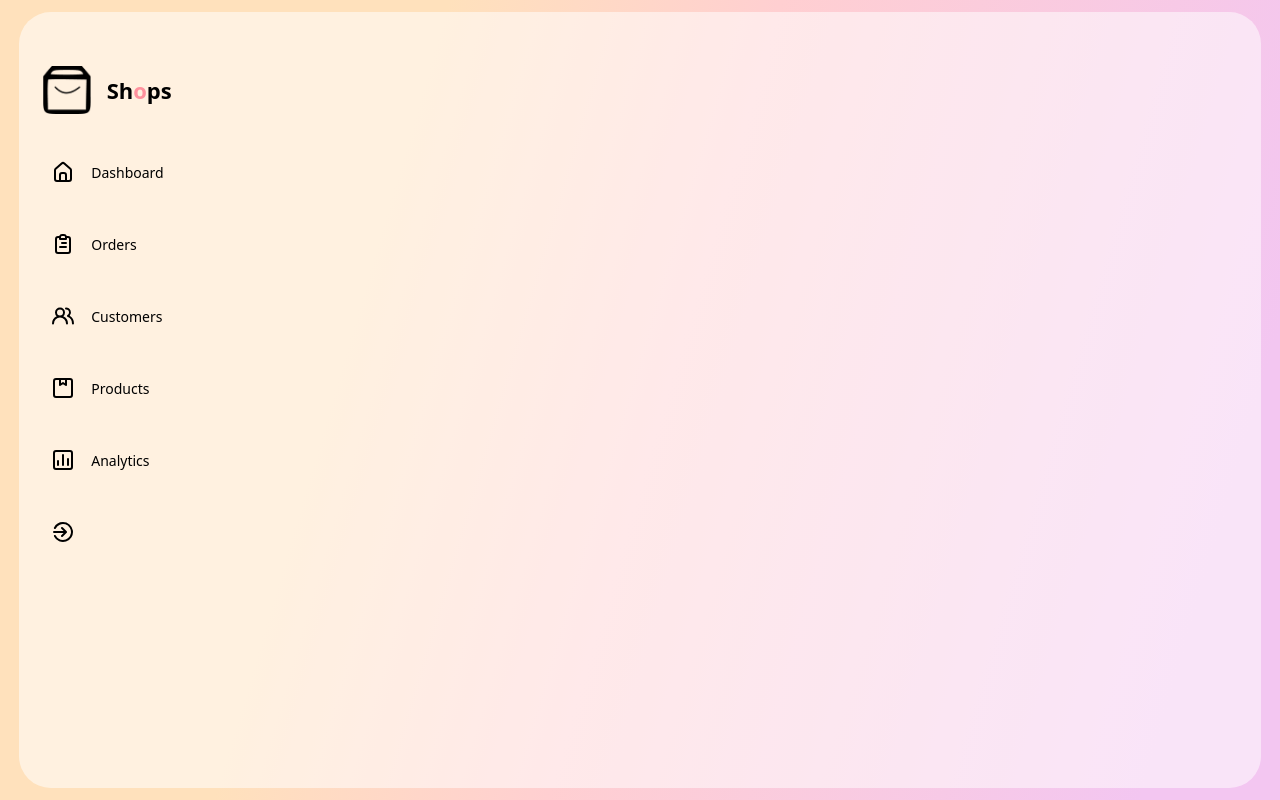
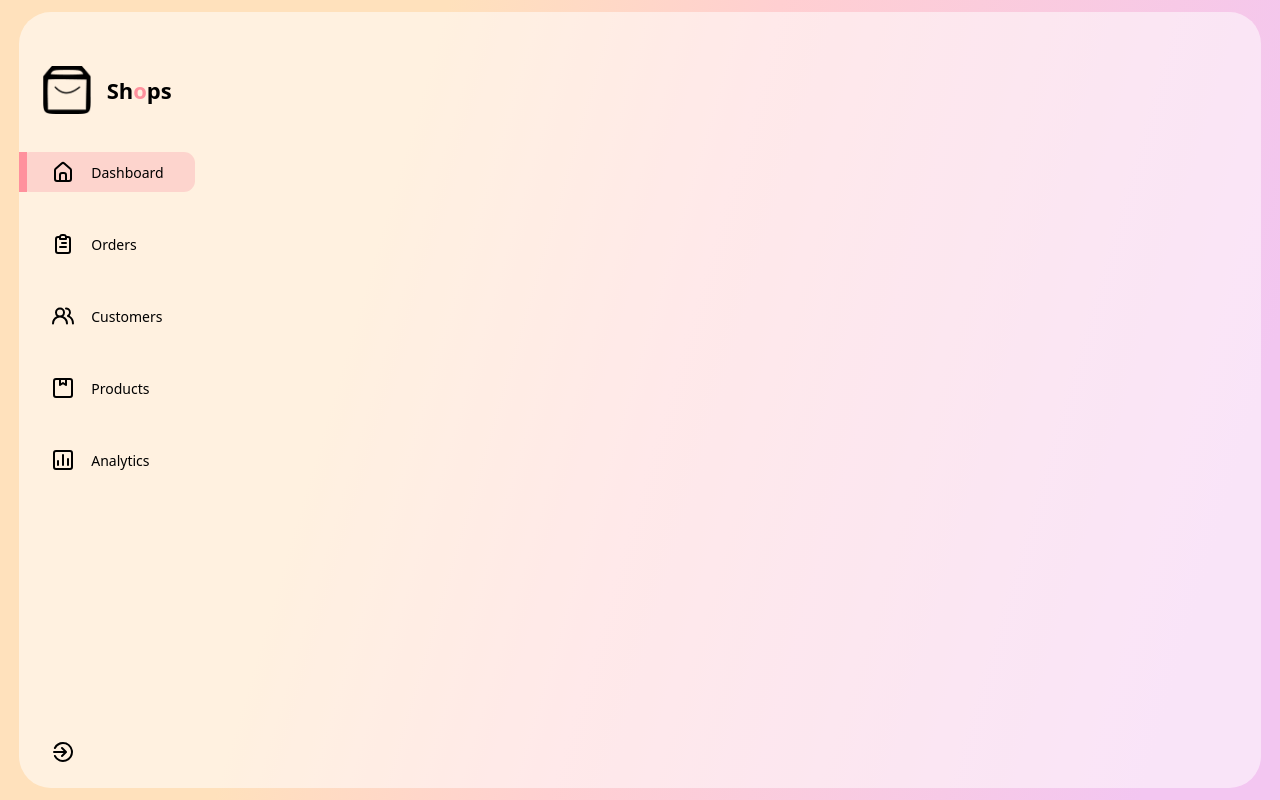
Before and after one commit to jahedasultana/Health-Track, a React (Vite) app in the folder client/: page /dashboard in a window 1280 px wide. Built offline with nearby package versions, Linux system fonts and the light colour scheme.

Commit message:
compleate sidebar

```diff
--- a/client/src/dashboard/sidebar/Sidebar.css
+++ b/client/src/dashboard/sidebar/Sidebar.css
@@ -45,4 +45,28 @@
     position: relative;
     transition: all 300ms ease;
     font-size: 14px;
+    border-radius: 0.7rem;
 }
+
+.menuItem:hover{
+    cursor: pointer;
+}
+
+.active{
+    background: var(--activeItem);
+    margin-left: 0;
+}
+
+.active::before{
+    content: "";
+    width: 8px;
+    height: 100%;
+    background: var(--pink);
+    margin-right: calc(1rem - 8px);
+}
+
+.menu .menuItem:last-child{
+    position: absolute;
+    bottom: 1rem;
+    width: 100%;
+}
--- a/client/src/dashboard/sidebar/Sidebar.jsx
+++ b/client/src/dashboard/sidebar/Sidebar.jsx
@@ -2,7 +2,10 @@ import "./Sidebar.css";
 import Logo from "../../assets/dashboardImage/logo (1).png";
 import { SidebarData } from "../data/Data";
 import {UilSignOutAlt} from "@iconscout/react-unicons"
+import { useState } from "react";
 const Sidebar = () => {
+    const [selected, setSelected] = useState(0);
+
   return (
     <div className="Sidebar">
       {/* logo */}
@@ -18,7 +21,9 @@ const Sidebar = () => {
        {
         SidebarData.map((item, index) =>{
             return(
-                <div key={item.heading} className="menuItem">
+                <div key={index} className={selected===index?'menuItem active':'menuItem'}
+                onClick={()=> setSelected(index)}
+                >
                     <item.icon/>
                     <span>
                         {item.heading}
```
